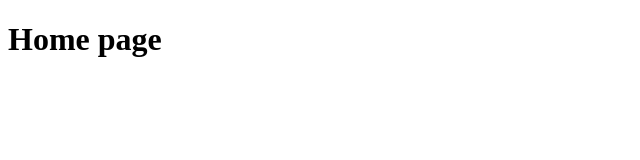
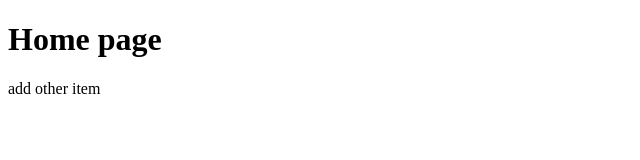
Before and after one commit to Vachagan-Nersesyan/my_project_git, a plain HTML site: page index.html in a window 1280 px wide. Shown: the whole page, without its empty margins (0-640 px from the left). Drawn offline with Linux system fonts and the light colour scheme.

Commit message:
add other item in git

```diff
--- a/index.html
+++ b/index.html
@@ -10,7 +10,9 @@
 
 
     <h1>Home page</h1>
-
+    <div>
+        add other item
+    </div>
 
 </body>
 </html>
```
